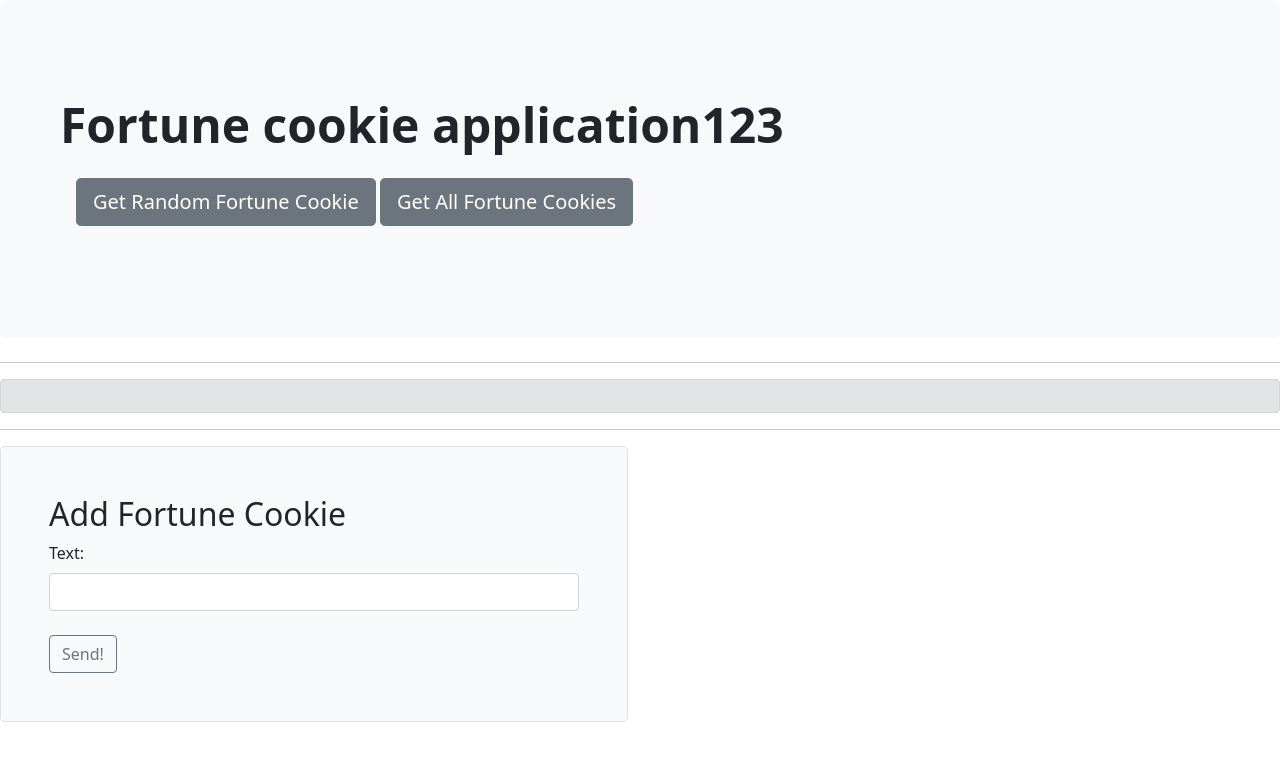
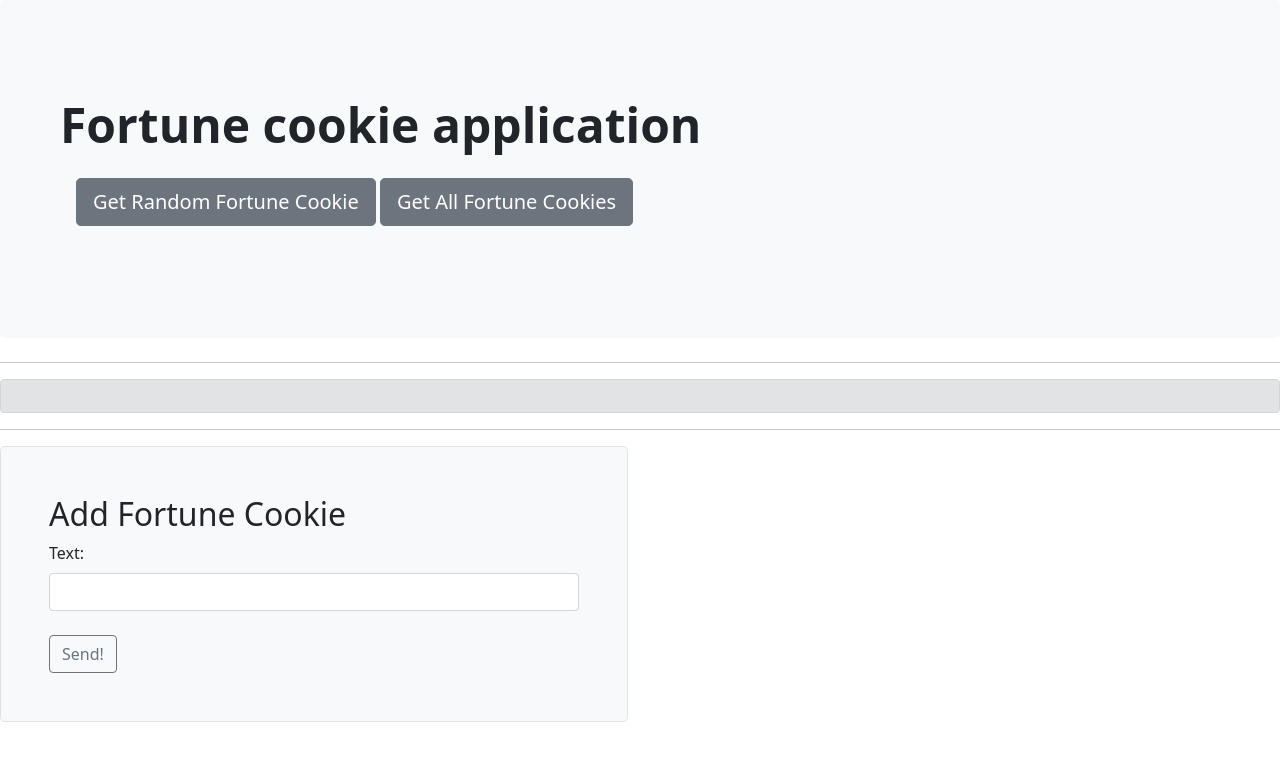
Before and after one commit to eficode-academy/simple-fortune-cookie, a plain HTML site: page frontend/static/index.html in a window 1280 px wide. Drawn offline with nearby package versions, Linux system fonts and the light colour scheme.

Commit message:
fix header

```diff
--- a/frontend/static/index.html
+++ b/frontend/static/index.html
@@ -16,7 +16,7 @@
     </div>
     <div class="p-5 mb-4 bg-light rounded-3">
         <div class="container-fluid py-5">
-            <h1 class="display-5 fw-bold">Fortune cookie application123</h1>
+            <h1 class="display-5 fw-bold">Fortune cookie application</h1>
             <div class="col">
             <div class="p-3 bg-light">
             <button type="button" class="btn btn-secondary btn-lg" onclick="getRandom()">Get Random Fortune Cookie</button>
```
